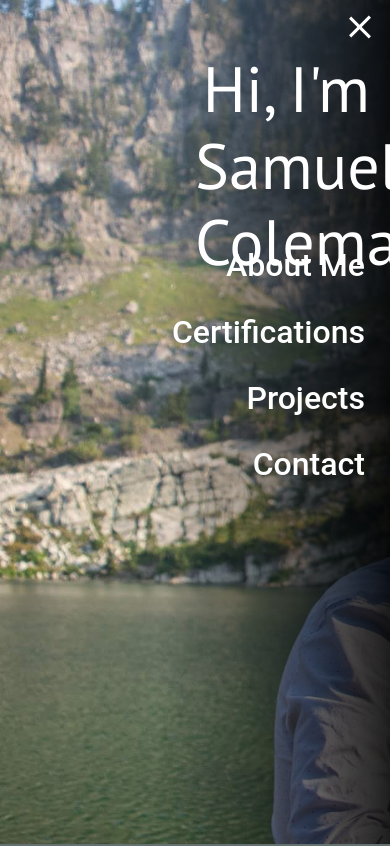
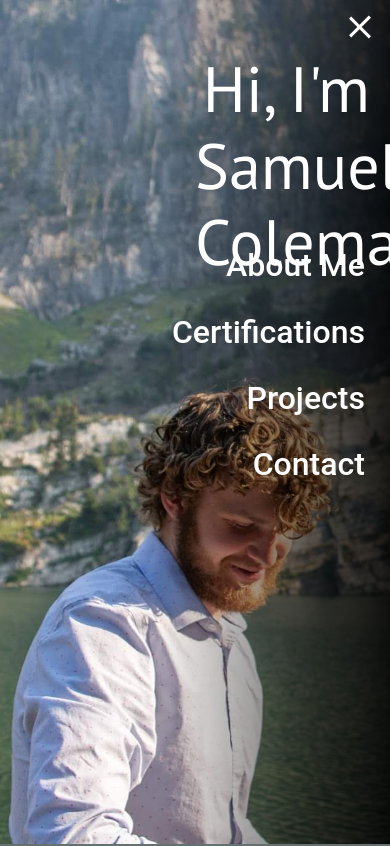
Before and after one commit to csamuele/csamuele.github.io, a website: page index.html in a window 390 px wide. Shown: the top 846 px of the page. Drawn offline with nearby package versions, Linux system fonts and the light colour scheme.

Commit message:
add media query for responsiveness

```diff
--- a/scss/main.scss
+++ b/scss/main.scss
@@ -1,5 +1,10 @@
 @import 'variables';
 @import 'quote-generator.scss';
+@mixin mobile {
+    @media only screen and (max-width: 699px) {
+      @content;
+    }
+  }
 
 body{
     margin: 0;
@@ -119,12 +124,18 @@ main {
 
 
 .image-container {
-position: relative;
-height: 100vh;
-background-image: url("../Images/samuel-coleman-bear-lake.jpeg");
-background-size: cover;
-background-position-y: 67%;
+    position: relative;
+    height: 100vh;
+    background-image: url("../Images/samuel-coleman-bear-lake.jpeg");
+    background-size: cover;
+    background-position-y: 67%;
 }
+@include mobile {
+    .image-container {
+        background-position-x: 30%;
+    }
+}
+
 
 .gradient-overlay {
     position: fixed;
```
Also changed, not shown: css/main.css.
